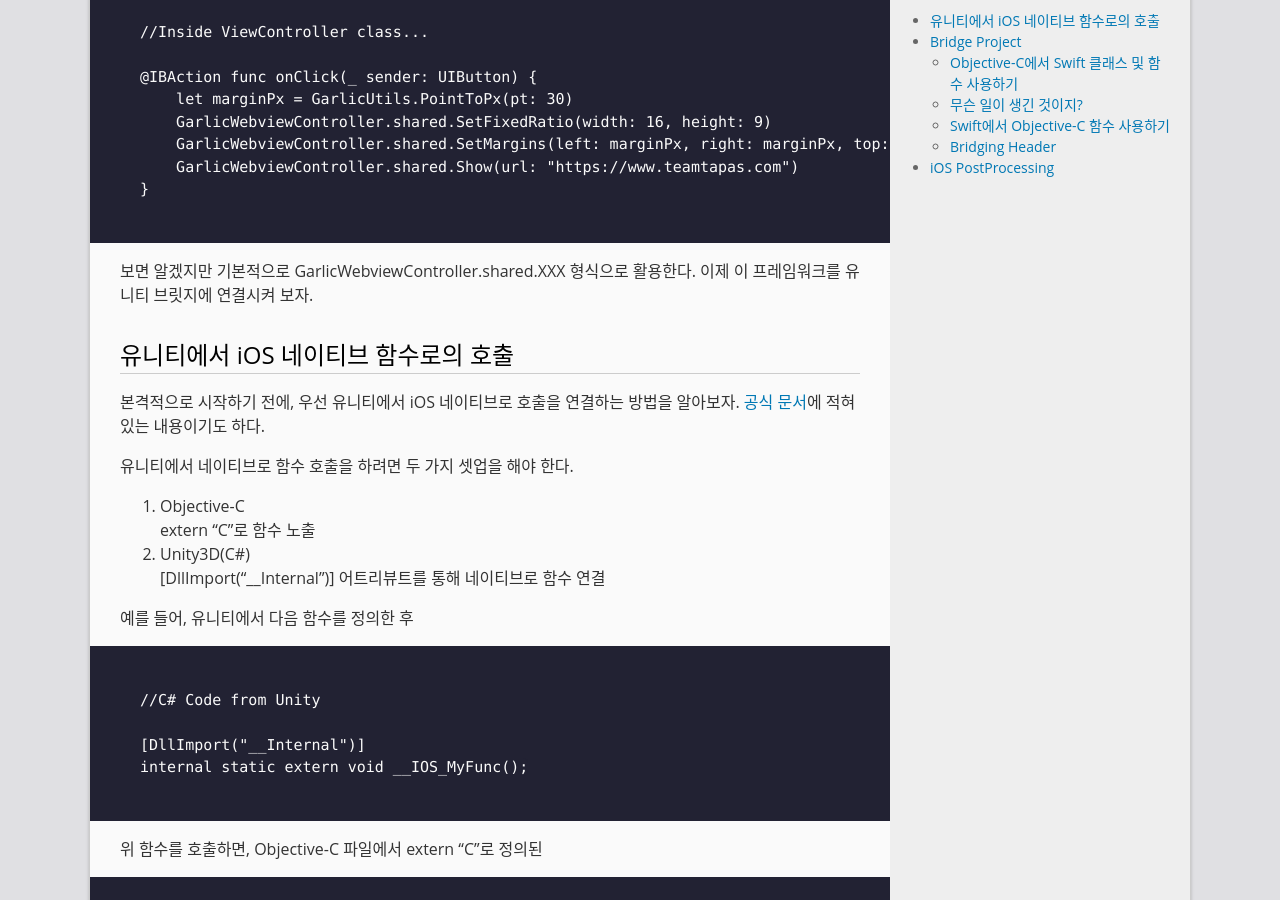
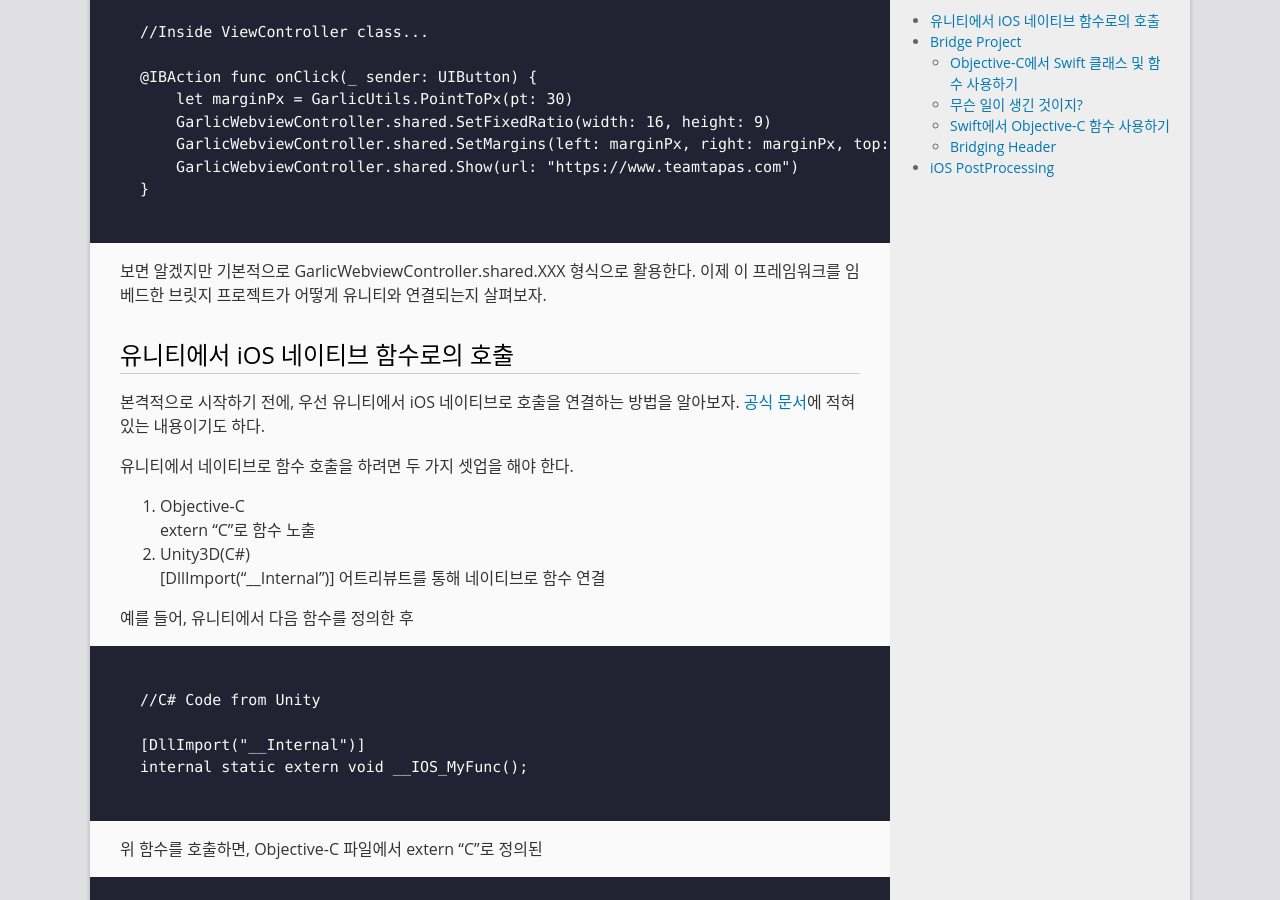
Before and after one commit to GarlicDipping/garlicdipping.github.io, a Jekyll site: the page built from _posts/2019-06-23-writing-unity-ios-native-swift-plugin.md, in a window 1280 px wide and 900 px high, scrolled down 1207 px. Built offline with Jekyll 4.4.1, drawn with Linux system fonts in a browser that asks for light colours; comment, search, counter and statistics services are not loaded.

Commit message:
no message

```diff
--- a/_posts/2019-06-23-writing-unity-ios-native-swift-plugin.md
+++ b/_posts/2019-06-23-writing-unity-ios-native-swift-plugin.md
@@ -46,7 +46,7 @@ GarlicWebview 프로젝트는 핵심 로직을 지닌 싱글턴 클래스, Garli
 </code>
 </pre>
 
-보면 알겠지만 기본적으로 GarlicWebviewController.shared.XXX 형식으로 활용한다. 이제 이 프레임워크를 유니티 브릿지에 연결시켜 보자.
+보면 알겠지만 기본적으로 GarlicWebviewController.shared.XXX 형식으로 활용한다. 이제 이 프레임워크를 임베드한 브릿지 프로젝트가 어떻게 유니티와 연결되는지 살펴보자.
 
 # 유니티에서 iOS 네이티브 함수로의 호출
 
```
